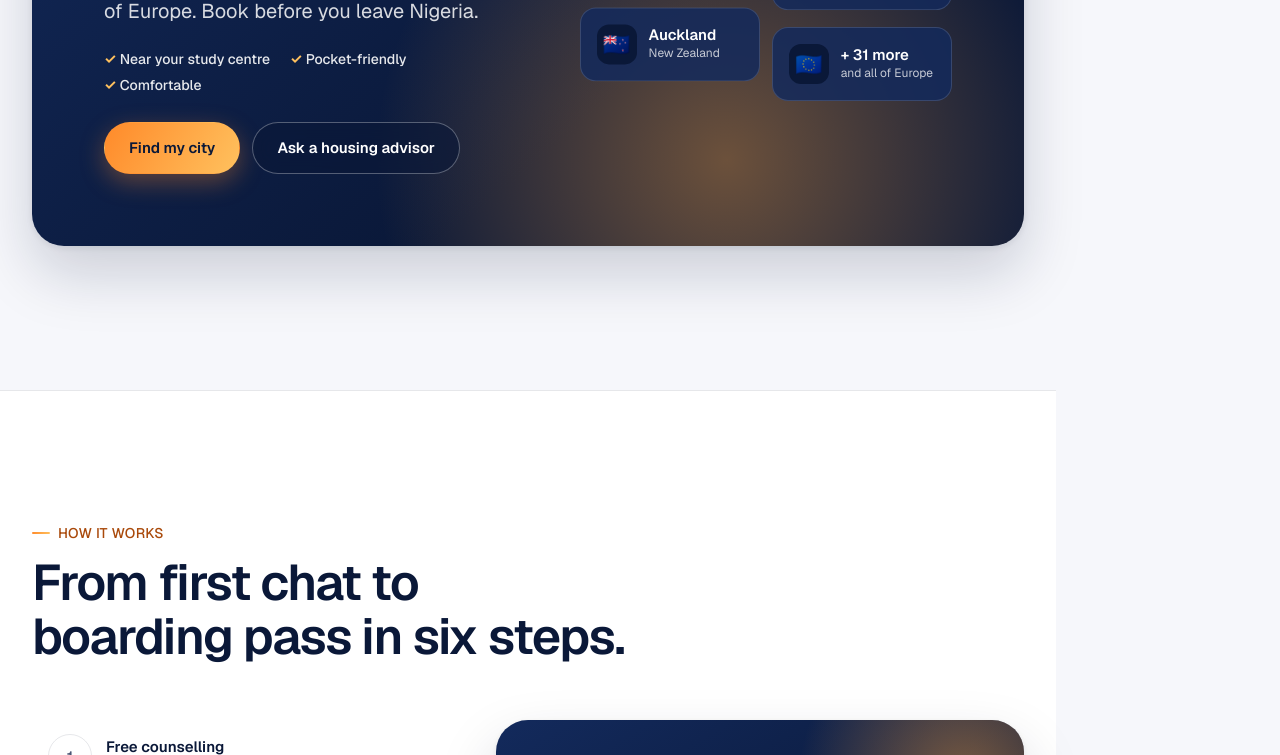
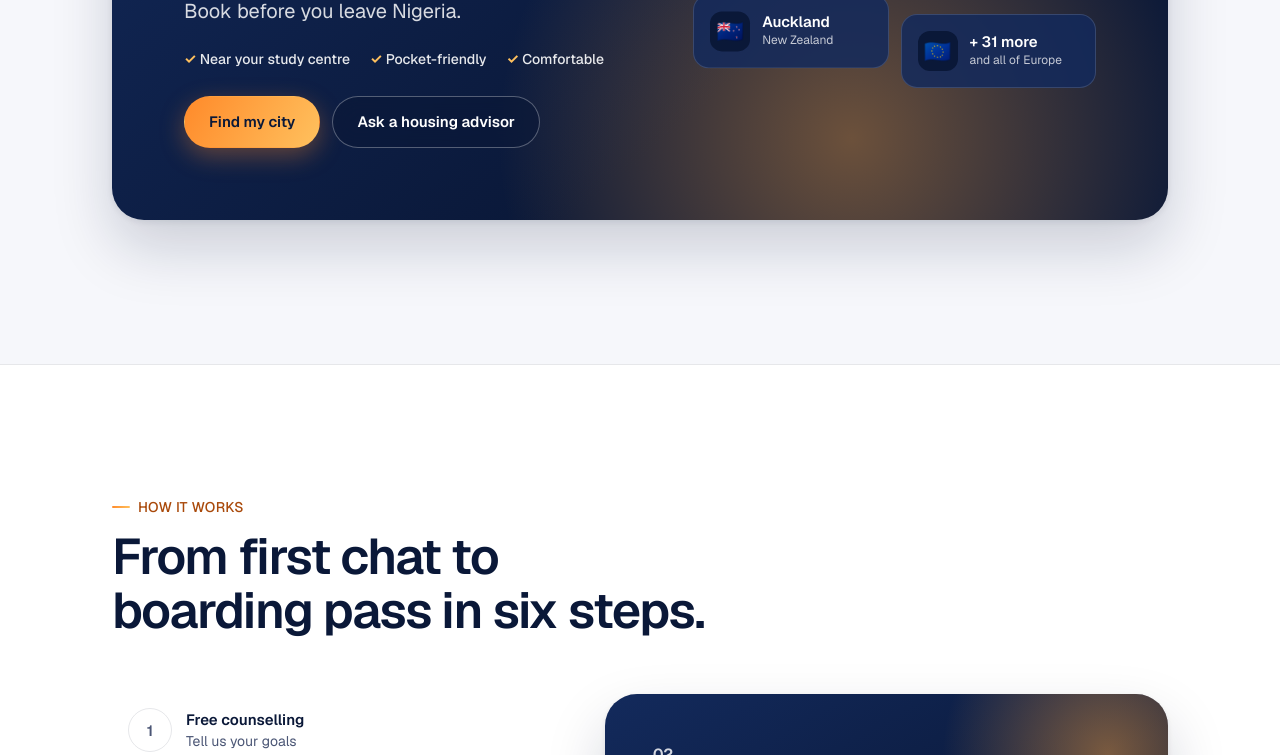
Before and after one commit to Julieellis1/horizon-support-site, a plain HTML site: page 404.html in a window 1280 px wide. Shown: the part 2045-2800 px from the top of the page. Drawn offline with nearby package versions, Linux system fonts and the light colour scheme.

Commit message:
Fix white strip on right: remove max-width cap on full-bleed .x-band sections

```diff
--- a/404.html
+++ b/404.html
@@ -801,7 +801,7 @@
       /* --- Screenshot fixes, 2026-11-13: accband tiles, form card, visa guide overflow --- */
       /* Page must never get wider than the phone: clip any stray horizontal overflow at the root. */
       html, body { overflow-x: clip; }
-      .x-band { max-width: 100%; }
+      /* .x-band keeps width:100vw (full-bleed); html/body overflow-x:clip contains it. Do not cap it with max-width:100%. */
       /* Form card removed everywhere: forms sit directly on the section background. */
       .x-form-card { background: transparent; border: 0; border-radius: 0; box-shadow: none; padding: 0; }
       /* Accband tiles (home "Land with a home already waiting" and visa "A second pair of eyes"):
```
Also changed, not shown: index.html (+1 -1 lines).
